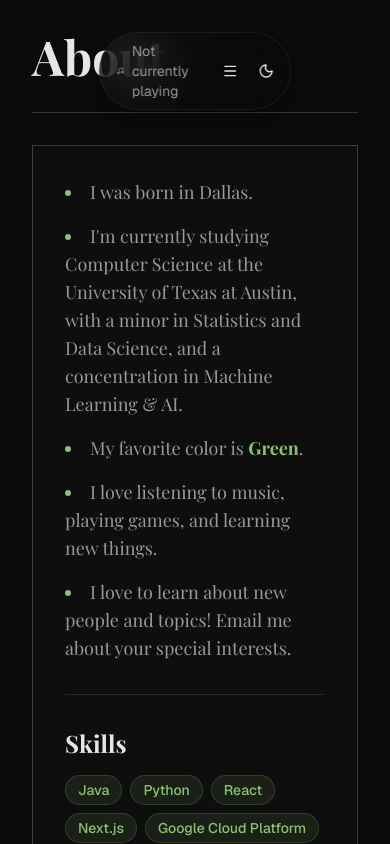
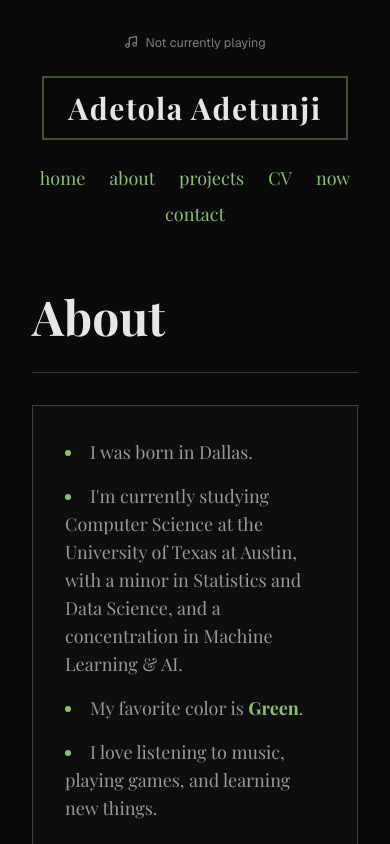
Before and after one commit to mintoleda/mintoleda.github.io, a Next.js app: page /pages/about in a window 390 px wide. Shown: the top 844 px of the page. Built offline with nearby package versions, Linux system fonts and the light colour scheme; no server answers; a web font is replaced by a local one.

Commit message:
fixing mobile

```diff
--- a/app/page.tsx
+++ b/app/page.tsx
@@ -6,6 +6,7 @@ import Sidebar from "@/components/Sidebar";
 import ParticleImage from "@/components/ParticleImage";
 import FloatingHeader from "@/components/FloatingHeader";
 import { AliveIndicator } from "@/components/AliveIndicator";
+import SpotifyNowPlaying from "@/components/SpotifyNowPlaying";
 
 export default function Home() {
   const homeRef = useRef(null);
@@ -23,7 +24,7 @@ export default function Home() {
   }, []);
 
   return (
-    <div className="h-screen overflow-hidden bg-background text-foreground font-sans selection:bg-primary selection:text-primary-foreground">
+    <div className="min-h-screen bg-background text-foreground font-sans selection:bg-primary selection:text-primary-foreground">
       <Sidebar />
 
 
@@ -32,8 +33,10 @@ export default function Home() {
       </div>
 
 
-      <main className="md:ml-64 h-full relative">
-        <div className="max-w-4xl mx-auto px-6 h-full flex flex-col justify-center relative">
+
+
+      <main className="md:ml-64 min-h-screen relative">
+        <div className="max-w-4xl mx-auto px-6 py-4 md:py-0 min-h-[calc(100vh+60px)] md:min-h-0 md:h-screen flex flex-col justify-start md:justify-center relative">
 
 
           <section id="home" ref={homeRef} className="flex flex-col justify-center relative pb-12 opacity-0">
@@ -43,7 +46,7 @@ export default function Home() {
 
             <div className="relative z-10 space-y-6">
               <h1 className="text-6xl md:text-8xl font-serif font-bold tracking-tight">
-                Home
+                Adetola Adetunji
               </h1>
               <div className="h-px w-full bg-border max-w-md" />
 
--- a/components/FloatingHeader.tsx
+++ b/components/FloatingHeader.tsx
@@ -1,88 +1,50 @@
 "use client";
 
-import { useState, useEffect } from "react";
-import { cn } from "@/lib/utils";
+import Link from "next/link";
+import { usePathname } from "next/navigation";
 import SpotifyNowPlaying from "@/components/SpotifyNowPlaying";
-import { Button } from "@/components/ui/button";
-import { Moon, Sun, Menu } from "lucide-react";
-import { useTheme } from "next-themes";
-import {
-    DropdownMenu,
-    DropdownMenuContent,
-    DropdownMenuItem,
-    DropdownMenuTrigger,
-} from "@/components/ui/dropdown-menu";
+
 
 export default function FloatingHeader() {
-    const { theme, setTheme } = useTheme();
-    const [mounted, setMounted] = useState(false);
-    const [scrolled, setScrolled] = useState(false);
-
-    useEffect(() => {
-        setMounted(true);
-        const handleScroll = () => {
-            setScrolled(window.scrollY > 20);
-        };
-        window.addEventListener("scroll", handleScroll);
-        return () => window.removeEventListener("scroll", handleScroll);
-    }, []);
-
-    if (!mounted) return null;
+    const pathname = usePathname();
+    const isHome = pathname === "/";
 
     return (
-        <div
-            className={cn(
-                "fixed top-4 left-1/2 -translate-x-1/2 z-50 w-auto px-4 transition-all duration-300 max-w-[90vw]",
-                scrolled ? "top-4" : "top-8"
+        <div className="w-full flex flex-col items-center gap-6 py-8 px-4 md:hidden bg-background z-50">
+            <div className="scale-90 opacity-80">
+                <SpotifyNowPlaying />
+            </div>
+
+            {/* Boxed Name - Hidden on Home */}
+            {!isHome && (
+                <div className="border-2 border-primary/40 px-6 py-3">
+                    <h1 className="text-3xl font-serif font-bold tracking-wider text-foreground text-center">
+                        Adetola Adetunji
+                    </h1>
+                </div>
             )}
-        >
-            <div className="group flex items-center gap-2 md:gap-4 rounded-full border border-border/40 bg-background/60 backdrop-blur-xl p-2 pl-4 shadow-lg transition-all duration-300 hover:pr-4">
-                <div className="flex-1 min-w-0">
-                    <SpotifyNowPlaying />
-                </div>
 
-                {/* Mobile Menu & Theme Toggle */}
-                <div className="flex items-center gap-1 md:gap-2 border-l border-border/20 pl-2">
-                    <DropdownMenu>
-                        <DropdownMenuTrigger asChild>
-                            <Button variant="ghost" size="icon" className="rounded-full h-8 w-8 md:hidden">
-                                <Menu className="h-4 w-4" />
-                            </Button>
-                        </DropdownMenuTrigger>
-                        <DropdownMenuContent align="end" className="w-48 bg-card/90 backdrop-blur-xl border-border/40">
-                            <DropdownMenuItem asChild>
-                                <a href="/">Home</a>
-                            </DropdownMenuItem>
-                            <DropdownMenuItem asChild>
-                                <a href="/pages/about">About</a>
-                            </DropdownMenuItem>
-                            <DropdownMenuItem asChild>
-                                <a href="/pages/projects">Projects</a>
-                            </DropdownMenuItem>
-                            <DropdownMenuItem asChild>
-                                <a href="/pages/now">Now</a>
-                            </DropdownMenuItem>
-                            <DropdownMenuItem asChild>
-                                <a href="/resources/resume.pdf" target="_blank" rel="noopener noreferrer">CV</a>
-                            </DropdownMenuItem>
-                            <DropdownMenuItem asChild>
-                                <a href="/pages/contact">Contact</a>
-                            </DropdownMenuItem>
-                        </DropdownMenuContent>
-                    </DropdownMenu>
-
-                    <Button
-                        variant="ghost"
-                        size="icon"
-                        className="rounded-full hover:bg-muted/50 h-8 w-8"
-                        onClick={() => setTheme(theme === "dark" ? "light" : "dark")}
-                    >
-                        <Sun className="h-4 w-4 rotate-0 scale-100 transition-all dark:-rotate-90 dark:scale-0" />
-                        <Moon className="absolute h-4 w-4 rotate-90 scale-0 transition-all dark:rotate-0 dark:scale-100" />
-                        <span className="sr-only">Toggle theme</span>
-                    </Button>
-                </div>
-            </div>
+            {/* Navigation Links */}
+            <nav className="flex flex-wrap justify-center gap-x-6 gap-y-2 w-full max-w-sm">
+                <Link href="/" className="text-lg font-serif text-primary hover:text-foreground transition-colors underline decoration-transparent hover:decoration-primary underline-offset-4">
+                    home
+                </Link>
+                <Link href="/pages/about" className="text-lg font-serif text-primary hover:text-foreground transition-colors underline decoration-transparent hover:decoration-primary underline-offset-4">
+                    about
+                </Link>
+                <Link href="/pages/projects" className="text-lg font-serif text-primary hover:text-foreground transition-colors underline decoration-transparent hover:decoration-primary underline-offset-4">
+                    projects
+                </Link>
+                <a href="/resources/resume.pdf" target="_blank" rel="noopener noreferrer" className="text-lg font-serif text-primary hover:text-foreground transition-colors underline decoration-transparent hover:decoration-primary underline-offset-4">
+                    CV
+                </a>
+                <Link href="/pages/now" className="text-lg font-serif text-primary hover:text-foreground transition-colors underline decoration-transparent hover:decoration-primary underline-offset-4">
+                    now
+                </Link>
+                <Link href="/pages/contact" className="text-lg font-serif text-primary hover:text-foreground transition-colors underline decoration-transparent hover:decoration-primary underline-offset-4">
+                    contact
+                </Link>
+            </nav>
         </div>
     );
 }
--- a/components/SpotifyNowPlaying.tsx
+++ b/components/SpotifyNowPlaying.tsx
@@ -108,30 +108,32 @@ export default function SpotifyNowPlaying() {
     }
 
     return (
-        <div className="group flex items-center gap-3 text-sm text-muted-foreground animate-in fade-in duration-500">
+        <div className="group flex items-center gap-2 text-sm text-muted-foreground animate-in fade-in duration-500">
             <Music className="h-4 w-4 animate-pulse text-green-500 shrink-0" />
-            <div className="flex flex-col min-w-0">
+            <div className="flex flex-col min-w-0 leading-tight">
                 <span
                     ref={listeningRef}
                     className={cn(
-                        "text-[10px] uppercase tracking-wider text-muted-foreground/80 overflow-hidden mb-0.5",
+                        "text-[9px] uppercase tracking-wider text-muted-foreground/80 overflow-hidden",
                         isStable
                             ? "h-0 opacity-0 group-hover:h-auto group-hover:opacity-100 group-hover:mb-0.5 transition-all duration-300 ease-in-out block"
-                            : "block"
+                            : "block mb-0.5"
                     )}
                     style={!isStable ? { opacity: 0 } : undefined}
                 >
                     Listening to
                 </span>
+                <div className="flex flex-col">
                     <Link
                         href={data.songUrl || "#"}
                         target="_blank"
                         rel="noopener noreferrer"
-                    className="font-medium hover:text-primary hover:underline transition-colors truncate"
+                        className="font-medium hover:text-primary hover:underline transition-colors truncate text-xs"
                     >
                         {data.title}
                     </Link>
-                <span className="text-muted-foreground/60 truncate text-xs">by {data.artist}</span>
+                    <span className="text-muted-foreground/60 truncate text-[10px] sm:text-xs">by {data.artist}</span>
+                </div>
             </div>
         </div>
     );
```
Lines whose indentation alone changed are shown as unchanged.
